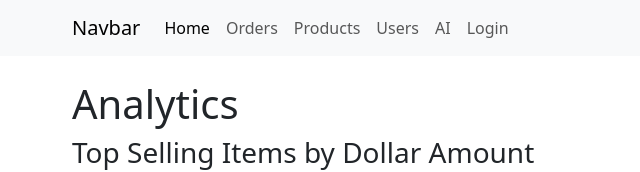
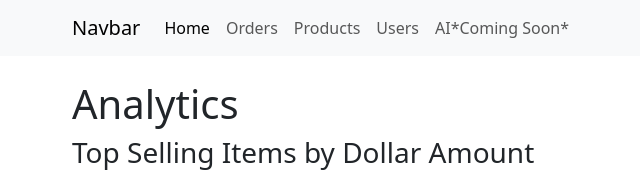
Before and after one commit to Peluhott/shop-backend, a React (Vite) app in the folder client/: page / in a window 1280 px wide. Shown: the top 172 px of the page, without its empty margins (10-650 px from the left). Built offline with nearby package versions, Linux system fonts and the light colour scheme; no server answers; sample sign-in values are in the browser's storage.

Commit message:
feat: update Navbar to conditionally display Login link based on authentication token

```diff
--- a/client/src/components/Navbar.jsx
+++ b/client/src/components/Navbar.jsx
@@ -4,9 +4,10 @@ import Navbar from 'react-bootstrap/Navbar';
 import { NavLink } from 'react-router-dom';
 
 function Navigation() {
+  const token = localStorage.getItem('token');
+
   return (
     <>
-
       <Navbar bg="light" data-bs-theme="light">
         <Container>
           <Navbar.Brand href="#home">Navbar</Navbar.Brand>
@@ -15,8 +16,8 @@ function Navigation() {
             <Nav.Link as={NavLink} to="/orders">Orders</Nav.Link>
             <Nav.Link as={NavLink} to="/products">Products</Nav.Link>
             <Nav.Link as={NavLink} to="/user">Users</Nav.Link>
-            <Nav.Link as={NavLink} to="/ai">AI</Nav.Link>
-            <Nav.Link as={NavLink} to="/login">Login</Nav.Link>
+            <Nav.Link as={NavLink} to="/ai">AI*Coming Soon*</Nav.Link>
+            {!token && <Nav.Link as={NavLink} to="/login">Login</Nav.Link>}
           </Nav>
         </Container>
       </Navbar>
```
